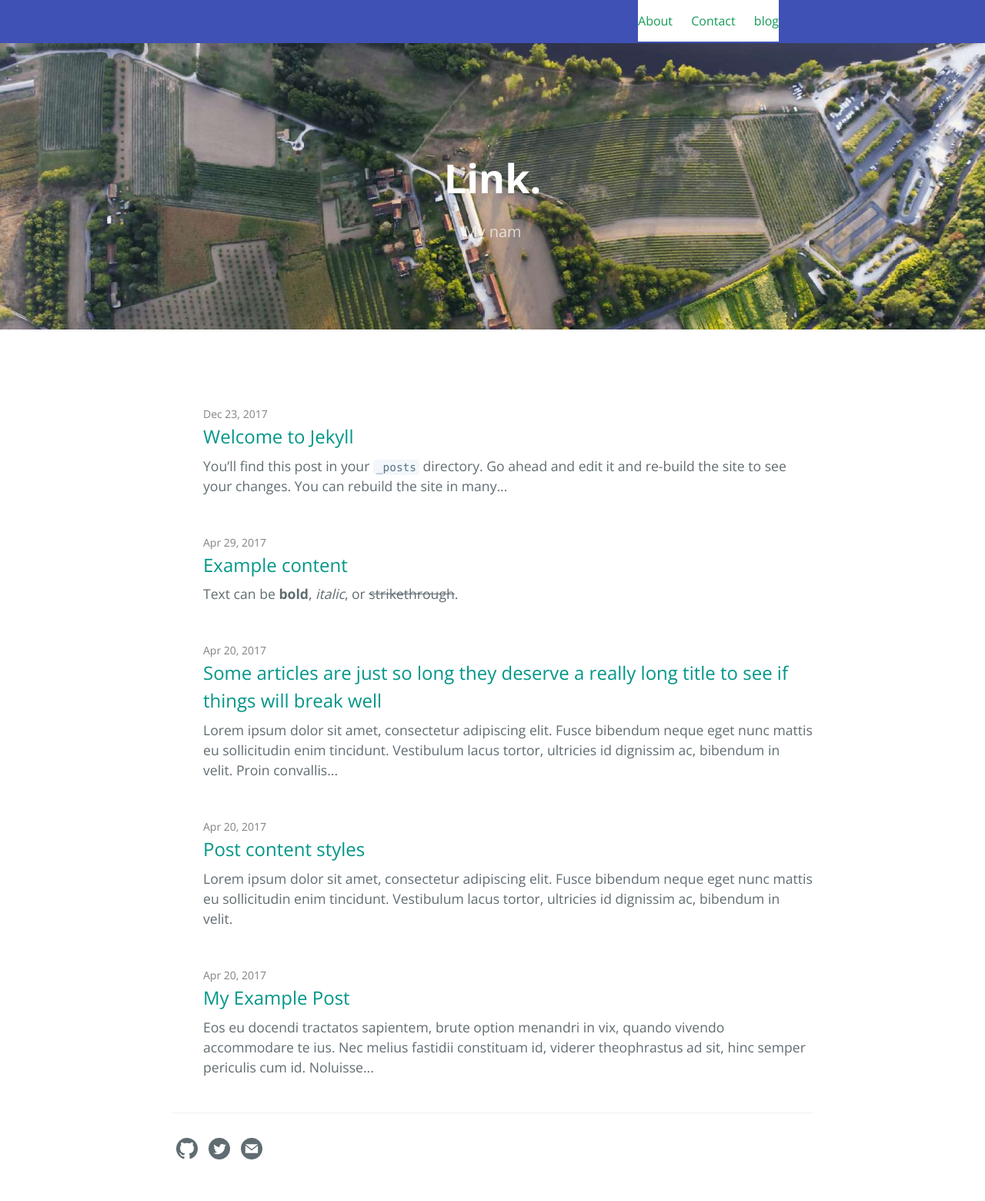
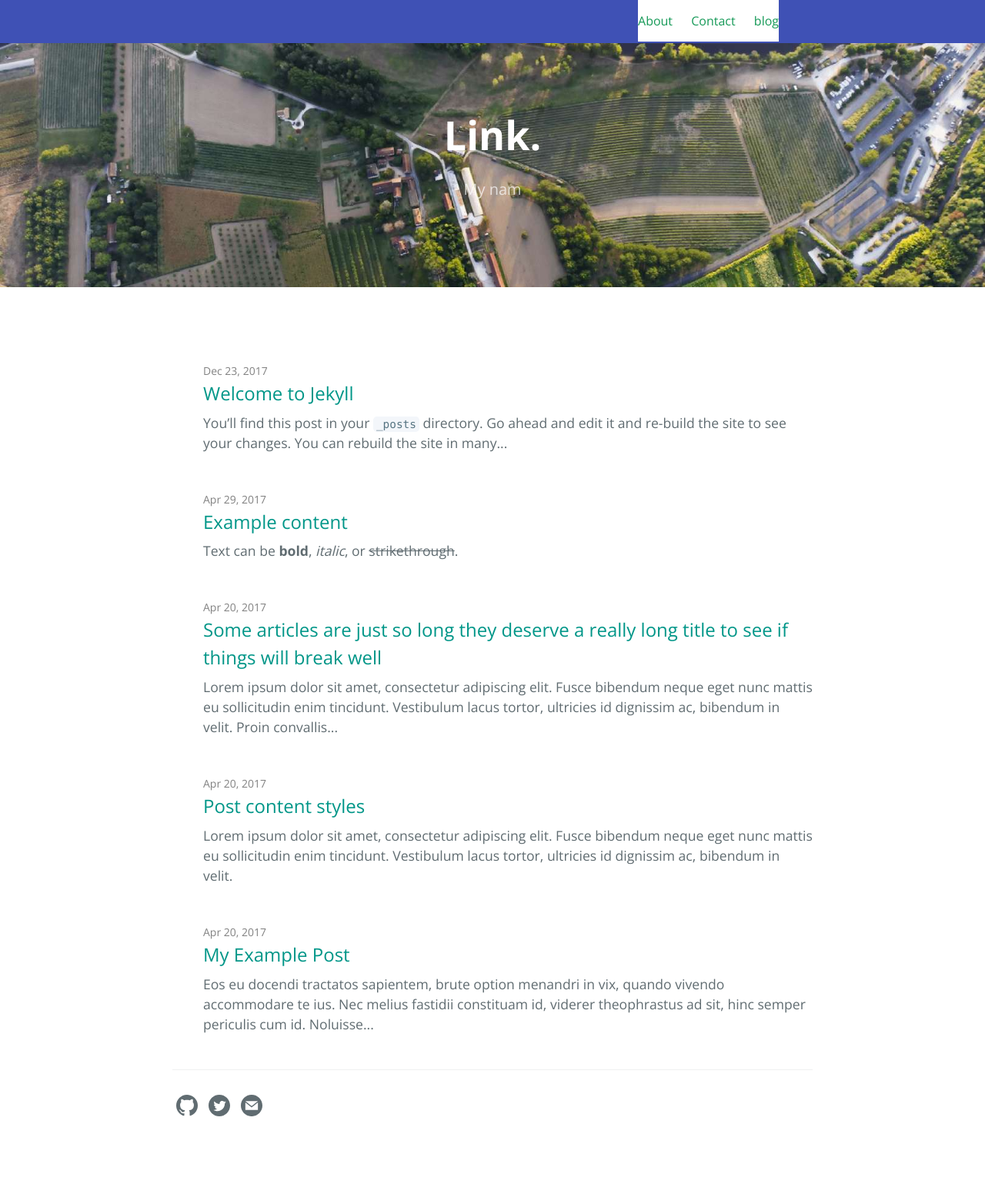
Before and after one commit to link9596/qwq, a Jekyll site: the page built from index.md, in a window 1280 px wide. Shown: the whole page at 77% size. Built offline with Jekyll 4.4.1, drawn with Linux system fonts in a browser that asks for light colours; after the commit the page ends 1504 px from its top, so only the background shows below that.

Commit message:
Update jekyll-theme-cayman-blog.scss

```diff
--- a/_sass/jekyll-theme-cayman-blog.scss
+++ b/_sass/jekyll-theme-cayman-blog.scss
@@ -91,7 +91,7 @@ a {
 .page-header {
   color: $header-heading-color;
   text-align: center;
-  margin-top: -55.95px;
+  margin-top: 0px;
   background-color: $header-bg-color;
   background: url("https://link9596.github.io/blog/theme/1.png") no-repeat center; -webkit-background-size: cover; -moz-background-size: cover; -o-background-size: cover; background-size:cover; max-width:100%; margin: auto;text-align: center;margin-bottom:20px;
   /*background-image: linear-gradient(120deg, $header-bg-color-secondary, $header-bg-color);*/
@@ -110,7 +110,7 @@ a {
 }
 
 .project-name {
-  margin-top: 55.95px;
+  margin-top: 0px;
   margin-bottom: 0.1rem;
 
   @include large {
```
